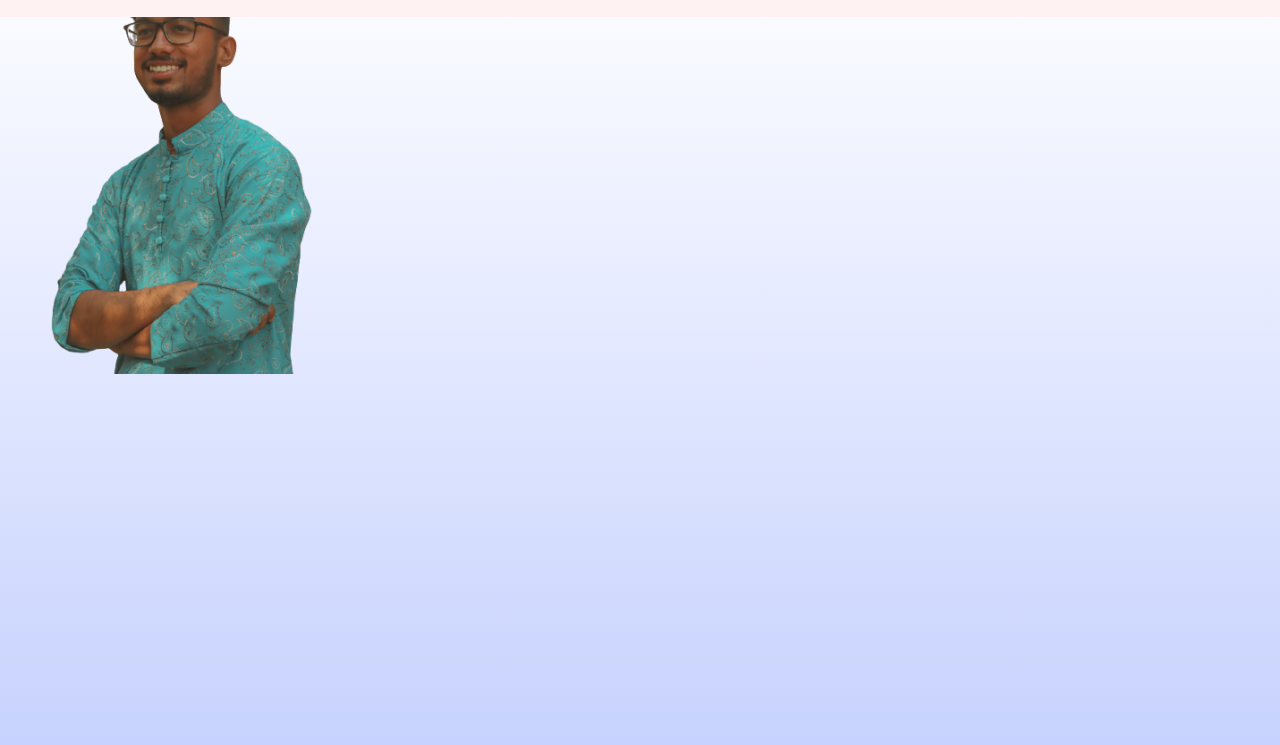
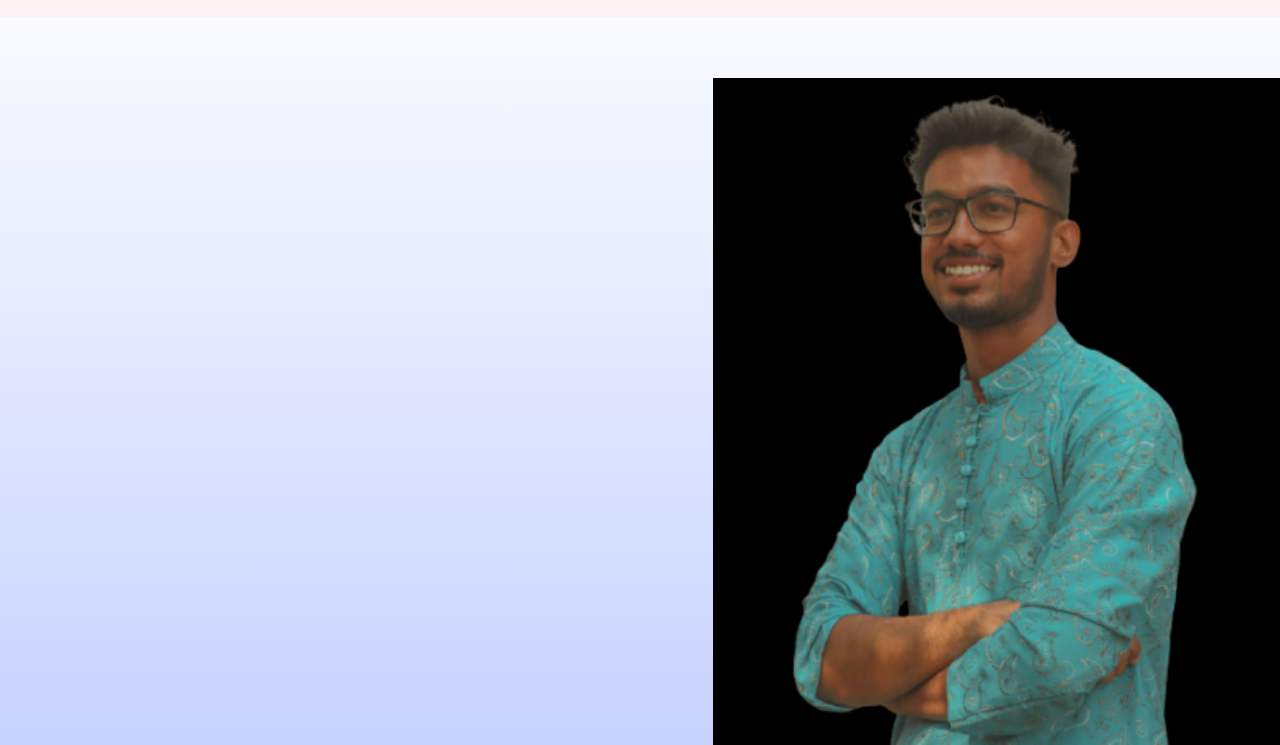
Before and after one commit to Nithin-1904/portfolio, a plain HTML site: page index.html in a window 1280 px wide. Shown: the part 55-800 px from the top of the page. Drawn offline with Linux system fonts and the light colour scheme.

Commit message:
updated img tag

```diff
--- a/app.js
+++ b/app.js
@@ -4,7 +4,7 @@ const h1 = document.querySelector("#h1")
 const h2 = document.querySelector("#h2")
 const h3 = document.querySelector("#h3")
 
-ham.addEventListener("click",()=>{
+ham.addEventListener("click", () => {
     menu.classList.toggle("hidden")
     h1.classList.toggle("bg-white")
     h3.classList.toggle("bg-white")
--- a/index.html
+++ b/index.html
@@ -12,7 +12,7 @@
 
 <body class="font-roboto">
   <!--intro-->
-  <div class="h-[50vh] lg:h-screen bg-gradient-to-t from-indigo-200">
+  <div class="h-[50vh] lg:h-screen bg-gradient-to-t from-indigo-200 relative">
     <nav class=" w-full fixed top-0 bg-red-50">
       <div class="container mx-auto py-5 flex items-center justify-between">
         <div class="flex items-center gap-2">
@@ -58,7 +58,7 @@
     </nav>
     <!--intro page-->
     <!--image-->
-    <img class="bottom-0 right-0" src="images/8-removebg.png" alt="">
+    <img class="absolute bottom-0 right-0 object-cover h-5/6 bg-black" src="images/8-removebg.png" alt="">
   </div>
   <script src="./app.js"></script>
 </body>
```
